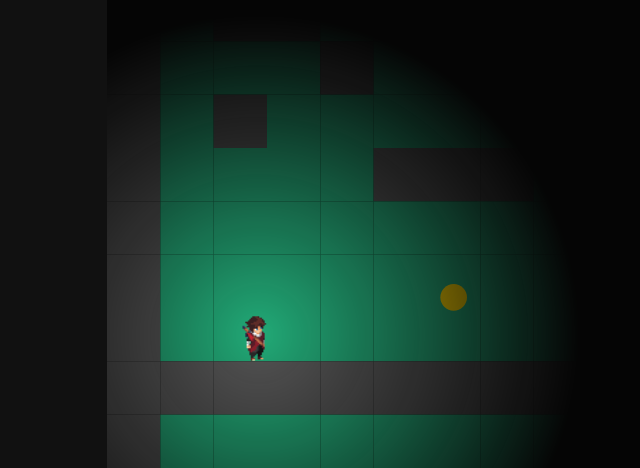
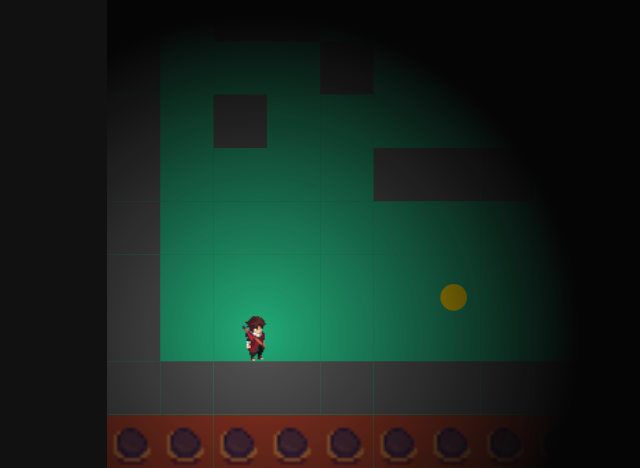
Before and after one commit to vforvaios/chronos-master, a plain HTML site: page index.html in a window 1280 px wide. Shown: the part 332-800 px from the top of the page, without its empty margins (0-640 px from the left). Drawn offline with Linux system fonts and the light colour scheme; animation ran at ten frames a second.

Commit message:
Add lava

```diff
--- a/index.html
+++ b/index.html
@@ -389,11 +389,16 @@
         runLeft: new Image(),
         idleRight: new Image(),
         idleLeft: new Image(),
+        lava: new Image(),
       };
       sprites.runRight.src = "run_right.png";
       sprites.runLeft.src = "run_left.png";
       sprites.idleRight.src = "idle_right.png";
       sprites.idleLeft.src = "idle_left.png";
+      sprites.lava.src = "lava.png";
+
+      sprites.lava.onload = () => console.log("Lava loaded");
+      sprites.lava.onerror = () => console.error("Lava NOT FOUND");
 
       /* ================= MAP ================= */
       class GameMap {
@@ -409,11 +414,33 @@
           if (r < 0 || r >= MAP_ROWS || c < 0 || c >= MAP_COLS) return true;
           return this.data[r][c] === 1;
         }
-        draw(ctx, tile) {
+        draw(ctx, tile, lavaFrame) {
           for (let r = 0; r < MAP_ROWS; r++) {
             for (let c = 0; c < MAP_COLS; c++) {
-              ctx.fillStyle = this.data[r][c] ? "#555" : "#2a7";
+              // Background
+              ctx.fillStyle = "#2a7";
               ctx.fillRect(c * tile, r * tile, tile, tile);
+
+              // Walls (εκτός τελευταίας σειράς)
+              if (r < MAP_ROWS - 1 && this.data[r][c] === 1) {
+                ctx.fillStyle = "#555";
+                ctx.fillRect(c * tile, r * tile, tile, tile);
+              }
+
+              // Lava
+              if (r === MAP_ROWS - 1) {
+                ctx.drawImage(
+                  sprites.lava,
+                  lavaFrame * 16,
+                  0,
+                  16,
+                  16,
+                  c * tile,
+                  r * tile,
+                  tile,
+                  tile,
+                );
+              }
             }
           }
         }
@@ -766,8 +793,9 @@
           temp.height = canvas.height;
           const tctx = temp.getContext("2d");
           tctx.save();
+          this.map.draw(tctx, tile, game.lavaFrame);
           tctx.translate(-cameraX, 0);
-          this.map.draw(tctx, tile);
+          this.map.draw(tctx, tile, game.lavaFrame);
           this.coins.draw(tctx, tile);
           this.door.draw(tctx, tile);
           tctx.restore();
@@ -905,6 +933,8 @@
           this.last = 0;
           this.isPaused = false;
           this.cameraX = 0;
+          this.lavaFrame = 0;
+          this.lavaTimer = 0;
 
           // Ξεκινάμε από το Level 1
           this.currentLevelIndex = 1;
@@ -956,7 +986,10 @@
           this.door.check(this.player);
 
           // ΑΥΤΟΜΑΤΟ RESTART ΑΝ ΠΕΣΕΙ ΣΤΟ ΚΕΝΟ:
-          if (this.player.y > MAP_ROWS) {
+          const deathY = MAP_ROWS - 1.1;
+
+          // Αν βρίσκεται χαμηλά και δεν είναι στη Safe Zone
+          if (this.player.y > deathY && this.player.x > 7) {
             this.loadLevel(this.currentLevelIndex);
           }
 
@@ -969,16 +1002,26 @@
             0,
             Math.min(targetCamX, MAP_COLS * tile - this.canvas.canvas.width),
           );
+
+          this.lavaTimer += dt;
+
+          if (this.lavaTimer > 0.25) {
+            this.lavaTimer = 0;
+            this.lavaFrame = (this.lavaFrame + 1) % 2;
+          }
         }
         draw() {
           const ctx = this.canvas.ctx;
           const tile = this.canvas.tile;
+
           ctx.clearRect(
             0,
             0,
             this.canvas.canvas.width,
             this.canvas.canvas.height,
           );
+
+          // Σκοτάδι + κύκλος φωτός
           this.light.draw(
             ctx,
             this.canvas.canvas,
@@ -986,16 +1029,20 @@
             this.player,
             this.cameraX,
           );
+
+          // Παίκτης πάνω από το φως
           ctx.save();
           ctx.translate(-this.cameraX, 0);
           this.player.draw(ctx, tile);
           ctx.restore();
+
+          // Puzzle πάνω απ' όλα
           this.puzzle.draw();
         }
       }
 
       /* ================= START ================= */
-      new Game();
+      let game = new Game();
     </script>
   </body>
 </html>
```
Also changed, not shown: lava.png (added).
